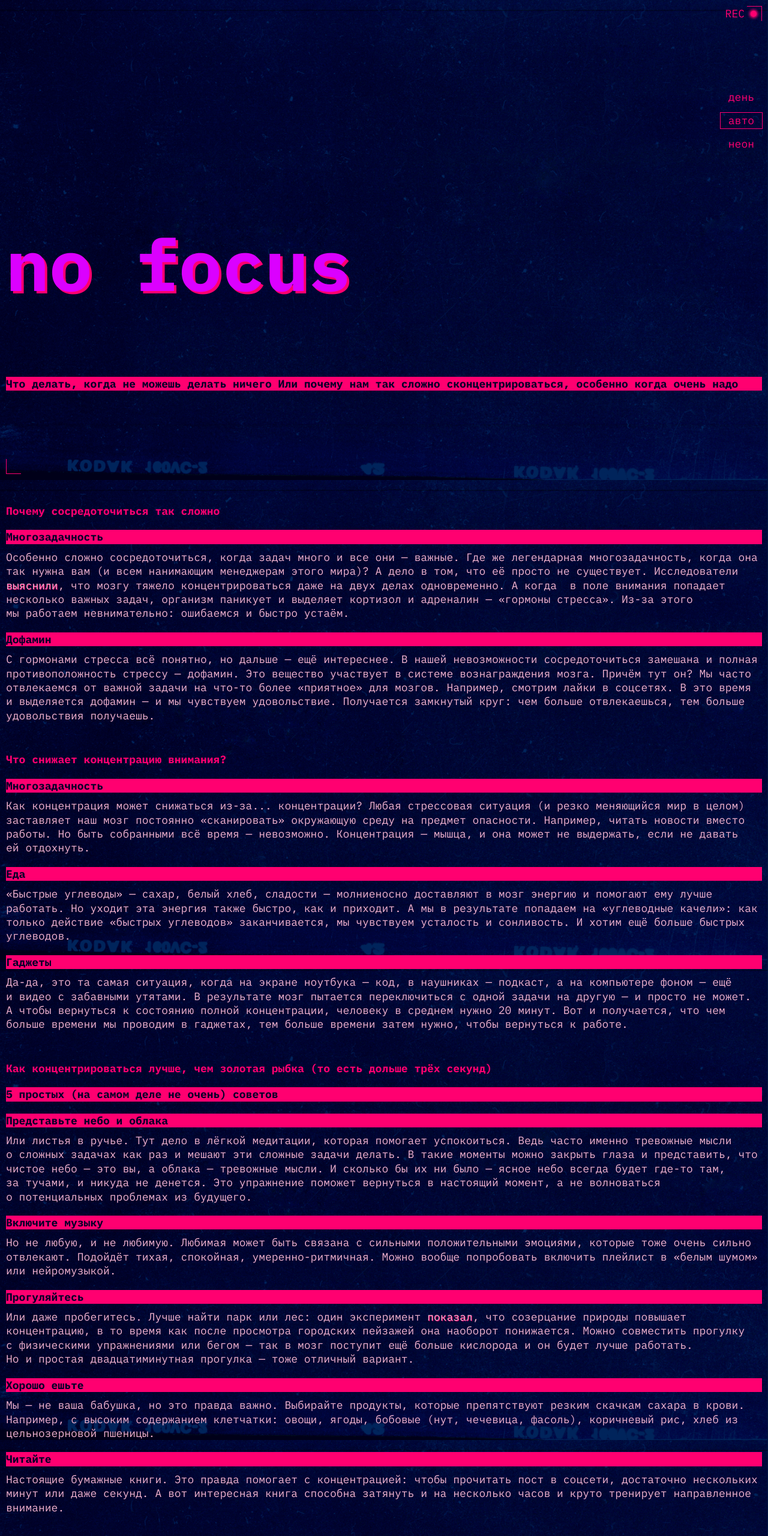
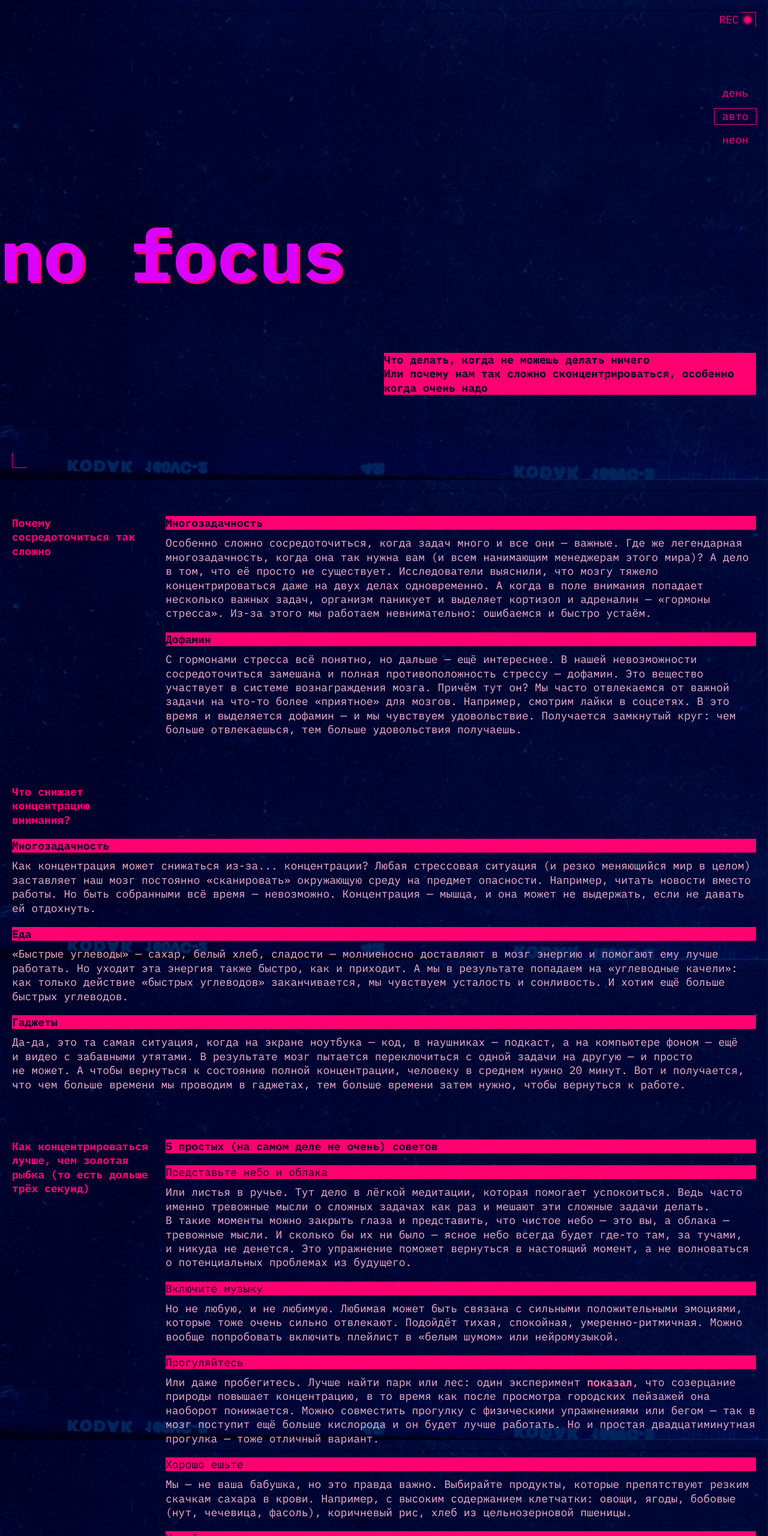
Before and after one commit to mdahovnik/slozhno-sosredotochitsya, a website: page index.html in a window 1280 px wide. Shown: the top 2560 px of the page at 60% size. Drawn offline with Linux system fonts and the light colour scheme.

Commit message:
Tablet layout

```diff
--- a/index.html
+++ b/index.html
@@ -61,22 +61,15 @@
             <article class="article">
               <h3 class="article__title title-decor">Многозадачность</h3>
               <p class="article__content">
-                Особенно сложно сосредоточиться, когда задач много и&nbsp;все
-                они&nbsp;&mdash; важные. Где&nbsp;же легендарная
-                многозадачность, когда она так нужна вам (и&nbsp;всем нанимающим
-                менеджерам этого мира)? А&nbsp;дело&nbsp;в том, что
-                её&nbsp;просто&nbsp;не существует. Исследователи
-                <a
-                  class="text-link"
-                  href="https://www.ncbi.nlm.nih.gov/pmc/articles/PMC7075496/"
-                  target="blank"
-                  >выяснили</a
-                >, что мозгу тяжело концентрироваться даже на&nbsp;двух делах
-                одновременно. А&nbsp;когда &nbsp;в поле внимания попадает
-                несколько важных задач, организм паникует и&nbsp;выделяет
-                кортизол&nbsp;и&nbsp;адреналин &mdash; &laquo;гормоны
-                стресса&raquo;. Из-за этого мы&nbsp;работаем невнимательно:
-                ошибаемся и&nbsp;быстро устаём.
+                Особенно сложно сосредоточиться, когда задач много и все они —
+                важные. Где же легендарная многозадачность, когда она так нужна
+                вам (и всем нанимающим менеджерам этого мира)? А&nbsp;дело в
+                том, что её просто не существует. Исследователи выяснили, что
+                мозгу тяжело концентрироваться даже на двух делах одновременно.
+                А когда в поле внимания попадает несколько важных задач,
+                организм паникует и выделяет кортизол и адреналин — «гормоны
+                стресса». Из-за этого мы работаем невнимательно: ошибаемся и
+                быстро устаём.
               </p>
             </article>
           </li>
@@ -84,17 +77,15 @@
             <article class="article">
               <h3 class="article__title title-decor">Дофамин</h3>
               <p class="article__content">
-                С&nbsp;гормонами стресса всё понятно,
-                но&nbsp;дальше&nbsp;&mdash; ещё интереснее.&nbsp;В нашей
-                невозможности сосредоточиться замешана&nbsp;и полная
-                противоположность&nbsp;стрессу &mdash; дофамин. Это вещество
-                участвует в&nbsp;системе вознаграждения мозга. Причём&nbsp;тут
-                он? Мы&nbsp;часто отвлекаемся&nbsp;от важной задачи
-                на&nbsp;что-то более &laquo;приятное&raquo; для мозгов.
-                Например, смотрим лайки в&nbsp;соцсетях. В&nbsp;это время
-                и&nbsp;выделяется дофамин&nbsp;&mdash; и&nbsp;мы&nbsp;чувствуем
-                удовольствие. Получается замкнутый круг: чем больше
-                отвлекаешься, тем больше удовольствия получаешь.
+                С гормонами&nbsp;стресса всё понятно, но дальше — ещё
+                интереснее. В нашей невозможности сосредоточиться замешана и
+                полная противоположность стрессу — дофамин. Это вещество
+                участвует в системе вознаграждения мозга. Причём тут он? Мы
+                часто отвлекаемся от важной задачи на что-то более «приятное»
+                для мозгов. Например, смотрим лайки в соцсетях.&nbsp;В это время
+                и выделяется дофамин — и мы чувствуем удовольствие. Получается
+                замкнутый круг: чем больше отвлекаешься, тем больше удовольствия
+                получаешь.
               </p>
             </article>
           </li>
@@ -155,18 +146,18 @@
       </section>
       <section class="section">
         <h2 class="section__title">
-          Как концентрироваться лучше, чем золотая рыбка (то&nbsp;есть дольше
-          трёх секунд)
+          Как&nbsp;концентрироваться лучше, чем золотая рыбка (то&nbsp;есть
+          дольше трёх секунд)
         </h2>
-        <p class="section__content title-decor">
-          5&nbsp;простых (на&nbsp;самом деле&nbsp;не очень) советов
-        </p>
         <ul class="section__article-list">
           <li>
+            <h3 class="article__title title-decor margin">
+              5&nbsp;простых (на&nbsp;самом деле&nbsp;не очень) советов
+            </h3>
             <article class="article">
-              <h3 class="article__title title-decor">
+              <p class="article__title text-decor">
                 Представьте небо и&nbsp;облака
-              </h3>
+              </p>
               <p class="article__content">
                 Или листья в&nbsp;ручье. Тут дело&nbsp;в лёгкой медитации,
                 которая помогает успокоиться. Ведь часто именно тревожные мысли
@@ -184,7 +175,7 @@
           </li>
           <li>
             <article class="article">
-              <h3 class="article__title title-decor">Включите музыку</h3>
+              <p class="article__title text-decor">Включите музыку</p>
               <p class="article__content">
                 Но&nbsp;не&nbsp;любую, и&nbsp;не&nbsp;любимую. Любимая может
                 быть связана&nbsp;с сильными положительными эмоциями, которые
@@ -196,7 +187,7 @@
           </li>
           <li>
             <article class="article">
-              <h3 class="article__title title-decor">Прогуляйтесь</h3>
+              <p class="article__title text-decor">Прогуляйтесь</p>
               <p class="article__content">
                 Или даже пробегитесь. Лучше найти парк или лес: один эксперимент
                 <a
@@ -216,7 +207,7 @@
           </li>
           <li>
             <article class="article">
-              <h3 class="article__title title-decor">Хорошо ешьте</h3>
+              <p class="article__title text-decor">Хорошо ешьте</p>
               <p class="article__content">
                 Мы&nbsp;&mdash; не&nbsp;ваша бабушка, но&nbsp;это правда важно.
                 Выбирайте продукты, которые препятствуют резким скачкам сахара
@@ -228,7 +219,7 @@
           </li>
           <li>
             <article class="article">
-              <h3 class="article__title title-decor">Читайте</h3>
+              <p class="article__title text-decor">Читайте</p>
               <p class="article__content">
                 Настоящие бумажные книги. Это правда помогает
                 с&nbsp;концентрацией: чтобы прочитать пост в&nbsp;соцсети,
@@ -242,8 +233,8 @@
       </section>
       <section class="section">
         <h3 class="article__title title-decor">А можно в картинках?</h3>
-        <ul class="image-list">
-          <li>
+        <ul class="section__image-list">
+          <li class="section__image-list-item">
             <img
               class="image"
               src="images/sunset.png"
@@ -251,7 +242,7 @@
               alt="Солнечный закат на фоне моря и гор."
             />
           </li>
-          <li>
+          <li class="section__image-list-item">
             <img
               class="image"
               src="images/ice-cream.png"
@@ -259,7 +250,7 @@
               alt="Шарики мороженного в тарелке."
             />
           </li>
-          <li>
+          <li class="section__image-list-item">
             <img
               class="image"
               src="images/tape.png"
@@ -267,7 +258,7 @@
               alt="Аудиокасета."
             />
           </li>
-          <li>
+          <li class="section__image-list-item">
             <img
               class="image"
               src="images/books.png"
@@ -275,7 +266,7 @@
               alt="Стопка книг с чашкой сверху."
             />
           </li>
-          <li>
+          <li class="section__image-list-item">
             <img
               class="image"
               src="images/street.png"
--- a/styles/style.css
+++ b/styles/style.css
@@ -3,15 +3,16 @@
 .page {
   /* сохраните в разметке и стилях класс page. На его основе работает скрипт. */
   /* padding: 10px; */
-  color: var(--accent-color);
+  color: var(--dt-font-color);
   background-image: url(/images/cover-image-dark.png);
-  background-color: var(--main-color);
+  background-color: var(--dt-backgroundg-color);
   background-size: cover;
   background-position: center;
   background-attachment: fixed;
   font-family: 'IBM Plex mono';
   font-weight: 400;
   font-size: 18px;
+  --padding: 10px;
 }
 
 .header {
@@ -22,18 +23,18 @@
 
 .decorated-zone {
   min-block-size: 100vh;
-  padding: 10px;
+  padding: var(--padding);
 }
 
 .decorated-zone::before {
   content: '';
+  position: absolute;
   inline-size: 25px;
   block-size: 25px;
-  position: absolute;
-  border-top: 1px solid var(--decoration-color);
-  border-right: 1px solid var(--decoration-color);
-  inset-inline-end: 10px;
-  inset-block-start: 10px;
+  border-top: 1px solid var(--dt-accent-color);
+  border-right: 1px solid var(--dt-accent-color);
+  inset-inline-end: var(--padding);
+  inset-block-start: var(--padding);
 }
 
 .decorated-zone::after {
@@ -41,10 +42,10 @@
   position: absolute;
   inline-size: 25px;
   block-size: 25px;
-  border-bottom: 1px solid var(--decoration-color);
-  border-left: 1px solid var(--decoration-color);
-  inset-inline-start: 10px;
-  inset-block-end: 10px;
+  border-bottom: 1px solid var(--dt-accent-color);
+  border-left: 1px solid var(--dt-accent-color);
+  inset-inline-start: var(--padding);
+  inset-block-end: var(--padding);
 }
 
 .decor-element {
@@ -52,23 +53,23 @@
   display: flex;
   gap: 10px;
   align-items: center;
-  inset-inline-end: 19px;
-  inset-block-start: 10px;
+  inset-inline-end: calc(9px + var(--padding));
+  inset-block-start: var(--padding);
 }
 
 .decor-element::before {
   content: 'REC';
-  color: var(--decoration-color);
+  color: var(--dt-accent-color);
   line-height: 139%;
 }
 
 .decor-element::after {
   content: '';
-  background-color: var(--decoration-color);
+  background-color: var(--dt-accent-color);
   border-radius: 50%;
   width: 10px;
   height: 10px;
-  box-shadow: 0 0 4px 2px var(--decoration-color);
+  box-shadow: 0 0 4px 2px var(--dt-accent-color);
 }
 
 .header__theme-menu {
@@ -88,7 +89,7 @@
   justify-content: center;
   align-items: center;
   flex-shrink: 0;
-  color: var(--decoration-color);
+  color: var(--dt-accent-color);
   padding: 0 13px;
   font-family: 'IBM Plex Mono';
   font-size: 18px;
@@ -105,23 +106,40 @@
 } */
 
 .header__theme-menu-button_active {
-  outline: 1px solid var(--decoration-color);
+  outline: 1px solid var(--dt-accent-color);
 }
 
 .title {
-  color: #db00ff;
-  text-shadow: 4px 4px 0 var(--decoration-color);
+  position: relative;
+  inset-block-start: 6px;
+  color: var(--dark-title-color);
+  text-shadow: 4px 4px 0 var(--dt-accent-color);
   font-size: clamp(7.25rem, 7.0115rem + 1.0178vw, 7.5rem);
   font-weight: 700;
   line-height: 82.5%; /* 95.7px */
 }
+/*
+@media (min-width:768px){
+
+  .title{
+    inset-inline-start: -20px;
+  }
+} */
 
 .header__content {
   align-self: center;
 }
 
+/* @media (min-width:768px){
+
+  .header__content{
+    max-inline-size: 50%;
+    justify-self: end;
+  }
+} */
+
 .title-decor {
-  background-color: var(--decoration-color);
+  background-color: var(--dt-accent-color);
   color: #000028;
   font-family: 'IBM Plex Mono';
   font-size: 18px;
@@ -131,19 +149,28 @@
 }
 
 .text-link {
-  text-shadow: 1px 1px var(--decoration-color);
+  text-shadow: 1px 1px var(--dt-accent-color);
   text-decoration: none;
 }
 
 .main {
   display: grid;
   gap: 50px;
-  margin: 40px 10px;
+  margin: 40px var(--padding);
 }
 
 .section {
   display: grid;
 }
+
+/* @media (min-width:768px){
+
+  .section:nth-child(1),
+  .section:nth-child(3){
+    grid-template-columns: 236px 1fr;
+    gap: 20px;
+  }
+} */
 
 .section__content {
   margin-bottom: 20px;
@@ -151,13 +178,20 @@
 
 .section__title {
   margin-bottom: 20px;
-  color: var(--decoration-color);
+  color: var(--dt-accent-color);
   font-family: 'IBM Plex Mono';
   font-size: 18px;
   font-style: normal;
   font-weight: 700;
   line-height: 130%;
 }
+
+/* @media (min-width:768px){
+
+  .section__title{
+
+  }
+} */
 
 .section__article-list {
   display: grid;
@@ -172,16 +206,26 @@
   line-height: 130%;
 }
 
-.image-list {
-  display: flex;
-  flex-direction: column;
+.text-decor {
+  background-color: var(--dt-accent-color);
+  color: var(--dt-color);
+}
+
+.margin {
+  margin-bottom: 20px;
+}
+
+.section__image-list {
+  display: grid;
   gap: 10px;
 }
 
 .image {
   display: block;
-  max-inline-size: 100%;
-  max-block-size: 100%;
+  inline-size: 100%;
+  block-size: 100%;
+  object-fit: cover;
+  object-position: center;
 }
 
 .footer {
@@ -192,5 +236,61 @@
 .footer__title {
   align-self: center;
   justify-self: center;
-  text-shadow: 2px 2px 0 var(--decoration-color);
+  text-shadow: 2px 2px 0 var(--dt-accent-color);
 }
+
+@media (min-width: 768px) {
+
+  .page {
+    --padding: 20px;
+  }
+
+  .title {
+    inset-inline-start: -20px;
+  }
+
+  .section__title {
+    max-inline-size: 236px;
+  }
+
+  .header__content {
+    max-inline-size: 50%;
+    justify-self: end;
+  }
+
+  .main {
+    margin: 60px var(--padding);
+    gap: 80px;
+  }
+
+  .section:nth-child(1),
+  .section:nth-child(3) {
+    grid-template-columns: 236px 1fr;
+    gap: 20px;
+  }
+
+  .section__image-list {
+    grid-template-columns: repeat(3, fit-content);
+    gap: 20px;
+    margin-top: 10px;
+  }
+
+  .section__image-list-item:nth-child(1) {
+    grid-column: 1/3;
+  }
+
+  .section__image-list-item:nth-child(2) {
+    grid-column: 3/4;
+    grid-row: 1/3;
+  }
+
+  .section__image-list-item:nth-child(3) {
+    grid-column: 1/2;
+    grid-row: 2/4;
+  }
+
+  .section__image-list-item:nth-child(5) {
+    grid-column: 2/4;
+    grid-row: 3/4;
+  }
+}
--- a/styles/variables.css
+++ b/styles/variables.css
@@ -4,7 +4,19 @@
 */
 
 :root {
-  --main-color: #000028;
-  --accent-color: #f1b2ce;
-  --decoration-color: #ff0070;
+  /* dark theme colors */
+  --dt-color: #000028;
+  --dt-font-color: #f1b2ce;
+  --dt-accent-color: #ff0070;
+  --dark-title-color: #db00ff;
+
+  /* lite theme colors */
+  --lt-color: #fff1f7;
+  --lt-font-color: #353430;
+  --lt-accent-color: #ff8dcb;
+  --lt-title-color: #ffc2e6;
+
+  /* images */
+  --dark-theme-cover: url(/images/cover-image-dark.png);
+  --lite-theme-cover: url(/images/cover-image-light.png);
 }
```
Also changed, not shown: stylelint.config.js (indentation only).
